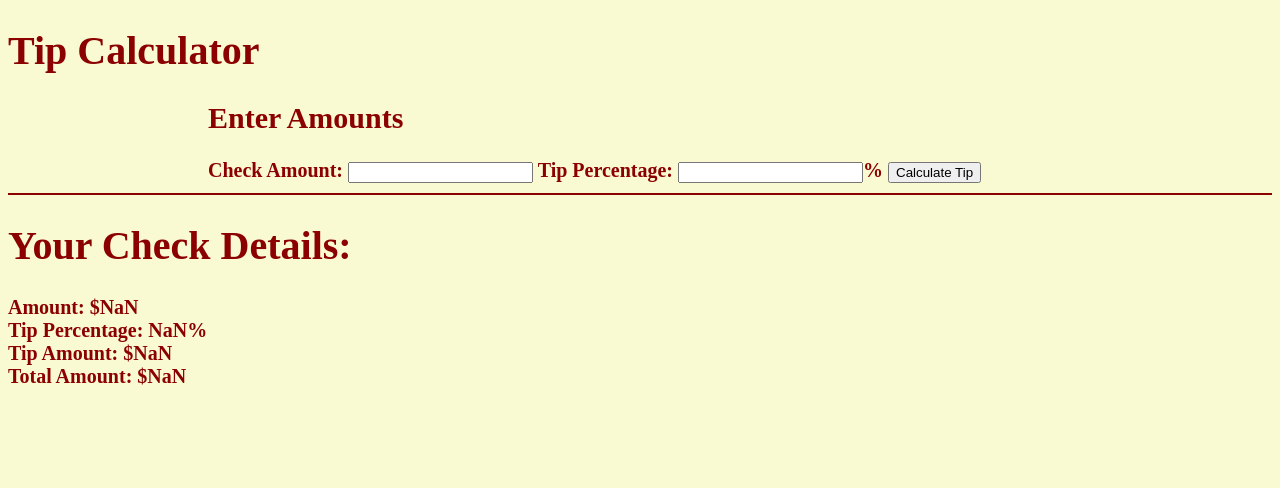
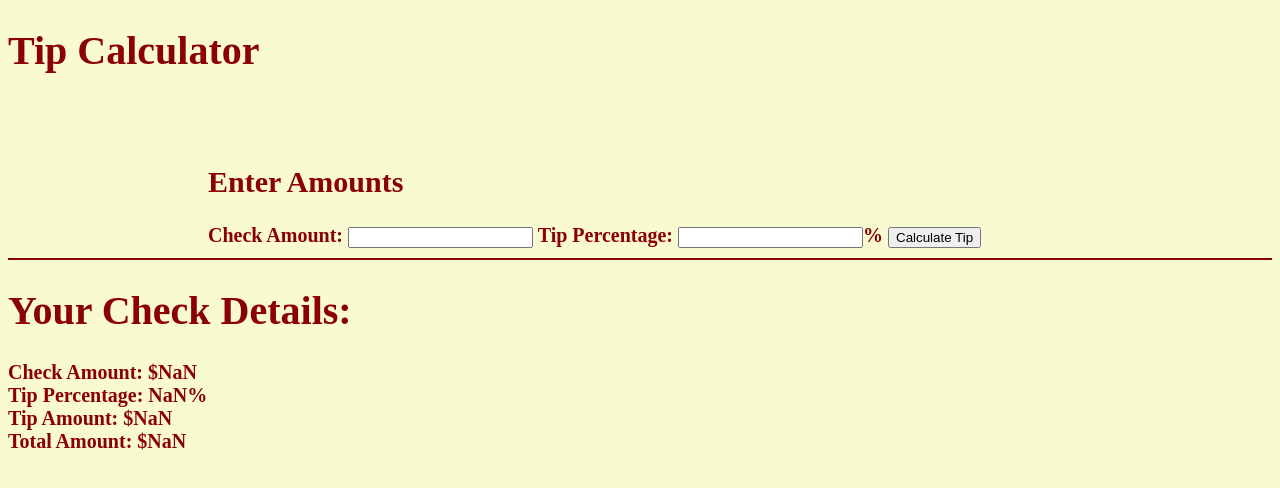
Before and after one commit to bviengineer/cca-Intro2WebBrowserJS-3, a plain HTML site: page index.html in a window 1280 px wide. Both pictures are taken after typing "Sample", "Sample" into the empty fields and a click on the button "Calculate Tip". Drawn offline with Linux system fonts and the light colour scheme.

Commit message:
modified content in JS output and changed a few details in css

```diff
--- a/calculatetip.js
+++ b/calculatetip.js
@@ -18,6 +18,6 @@ var checkAmountTxt = document.getElementById("check-amount"), //assigns user inp
             finalCheck = checkGross + tipAmt;
             clearTxtBoxes();
 
-            totalCheck.innerHTML = "<strong>Amount:</strong> $"+ checkGross + "<br>" + "<strong>Tip Percentage:</strong> " + tipPercentageAmt * 100 + "%" + "<br>" +
+            totalCheck.innerHTML = "<strong>Check Amount:</strong> $"+ checkGross + "<br>" + "<strong>Tip Percentage:</strong> " + tipPercentageAmt * 100 + "%" + "<br>" +
             "<strong>Tip Amount:</strong> $" + tipAmt + "<br>" + "<strong>Total Amount:</strong> $" + finalCheck;
     });
--- a/style.css
+++ b/style.css
@@ -10,5 +10,6 @@ hr {
 }
 
 #content-div {
+    padding-top: 40px;
     padding-left: 200px;
 }
```
